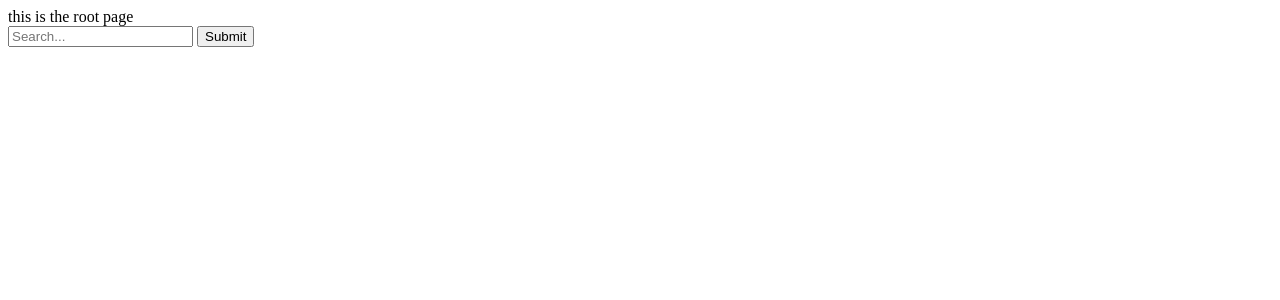
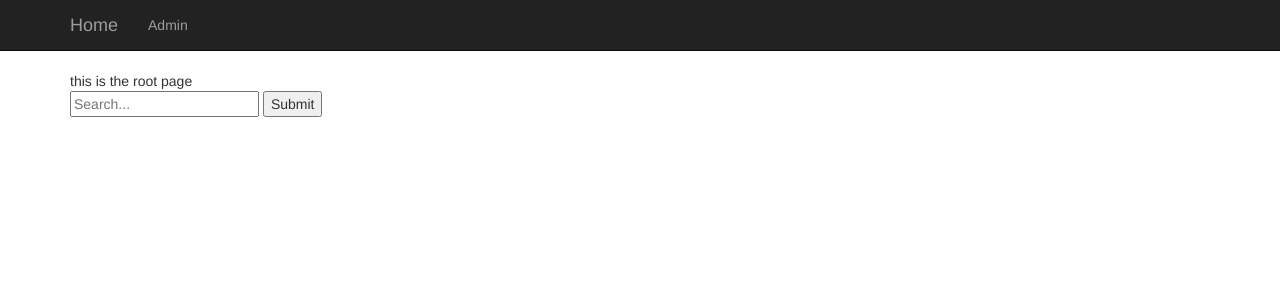
Before and after one commit to Esawyer25/capstone, a Django app: page / in a window 1280 px wide. Shown: the top 300 px of the page. Run offline with Django 3.2, Linux system fonts and the light colour scheme; some libraries are stand-ins or nearby versions.

Commit message:
basic styling

```diff
--- a/CapProj/CapApp/urls.py
+++ b/CapProj/CapApp/urls.py
@@ -2,5 +2,6 @@ from django.conf.urls import url
 from CapApp import views
 
 urlpatterns = [
+    # url(r'^$', views.index, name='index'),
     url(r'^$', views.grants, name='grants'),
 ]
--- a/CapProj/CapProj/urls.py
+++ b/CapProj/CapProj/urls.py
@@ -19,7 +19,7 @@ from CapApp import views
 
 
 urlpatterns = [
-    url(r'^$',views.index,name='index'),
+    url(r'^$', views.index, name='index'),
     url(r'^grants/', include('CapApp.urls')),
     # url(r'^help/', include('CapApp.urls')),
     url(r'^admin/', admin.site.urls),
--- /dev/null
+++ b/CapProj/static/CapApp/stlyes.css
@@ -0,0 +1,4 @@
+div {
+  background-color: green;
+  border-color: black;
+}
--- /dev/null
+++ b/CapProj/templates/CapApp/base.html
@@ -0,0 +1,46 @@
+<!DOCTYPE html>
+{% load static %}
+<html>
+  <head>
+    <meta charset="utf-8">
+    <title></title>
+    <link rel="stylesheet" href="https://maxcdn.bootstrapcdn.com/bootstrap/3.3.7/css/bootstrap.min.css" integrity="sha384-BVYiiSIFeK1dGmJRAkycuHAHRg32OmUcww7on3RYdg4Va+PmSTsz/K68vbdEjh4u" crossorigin="anonymous">
+    <link rel="stylesheet" type="text/css" href="{% static 'CapApp/styles.css' %}" />
+  </head>
+  <body>
+    <nav class="navbar navbar-inverse navbar-static-top">
+      <div class= "container">
+        <ul class= "nav navbar-nav">
+          <li> <a class = "navbar-brand" href ="{% url 'index'}">Home</a>
+          </li>
+          <li>
+            <a class = "navbar-link" href ="{%url 'admin:index'%}">Admin</a>
+          </li>
+          <!-- <li>
+            <a class = "navbar-link" href ="{%url 'admin:index'%}">Admin</a>
+          </li> -->
+        </ul>
+      </div>
+    </nav>
+
+    <div class="container">
+      {%block body_block %}
+
+      {%endblock%}
+    </div>
+
+    <!-- <nav class="navbar navbar-inverse navbar-static-top">
+      <div class= "container">
+        <ul class= "nav navbar-nav navbar-right">
+          <li> <a class = "navbar-brand" href ="{% url 'index'}">Home</a>
+          </li>
+          <li>
+            <a class = "navbar-link" href ="{%url 'admin:index'%}">Admin</a>
+          </li>
+
+        </ul>
+      </div>
+    </nav> -->
+
+  </body>
+</html>
--- a/CapProj/templates/CapApp/root.html
+++ b/CapProj/templates/CapApp/root.html
@@ -1,14 +1,9 @@
 <!DOCTYPE html>
-<html>
-  <head>
-    <meta charset="utf-8">
-    <title>Homepage</title>
-  </head>
-  <body>
+{% extends "CapApp/base.html"%}
+  {%block body_block%}
     this is the root page
     <form type="get" action="{% url 'grants' %}" style="margin: 0">
-    <input  id="search_box" type="text" name="search_box"  placeholder="Search..." >
-    <button id="search_submit" type="submit" >Submit</button>
-</form>
-  </body>
-</html>
+      <input  id="search_box" type="text" name="search_box"  placeholder="Search..." >
+      <button id="search_submit" type="submit" >Submit</button>
+    </form>
+{%endblock%}
```
Also changed, not shown: CapProj/CapApp/views.py (+0 -9 lines), CapProj/templates/CapApp/grants.html (+12 -19 lines).
